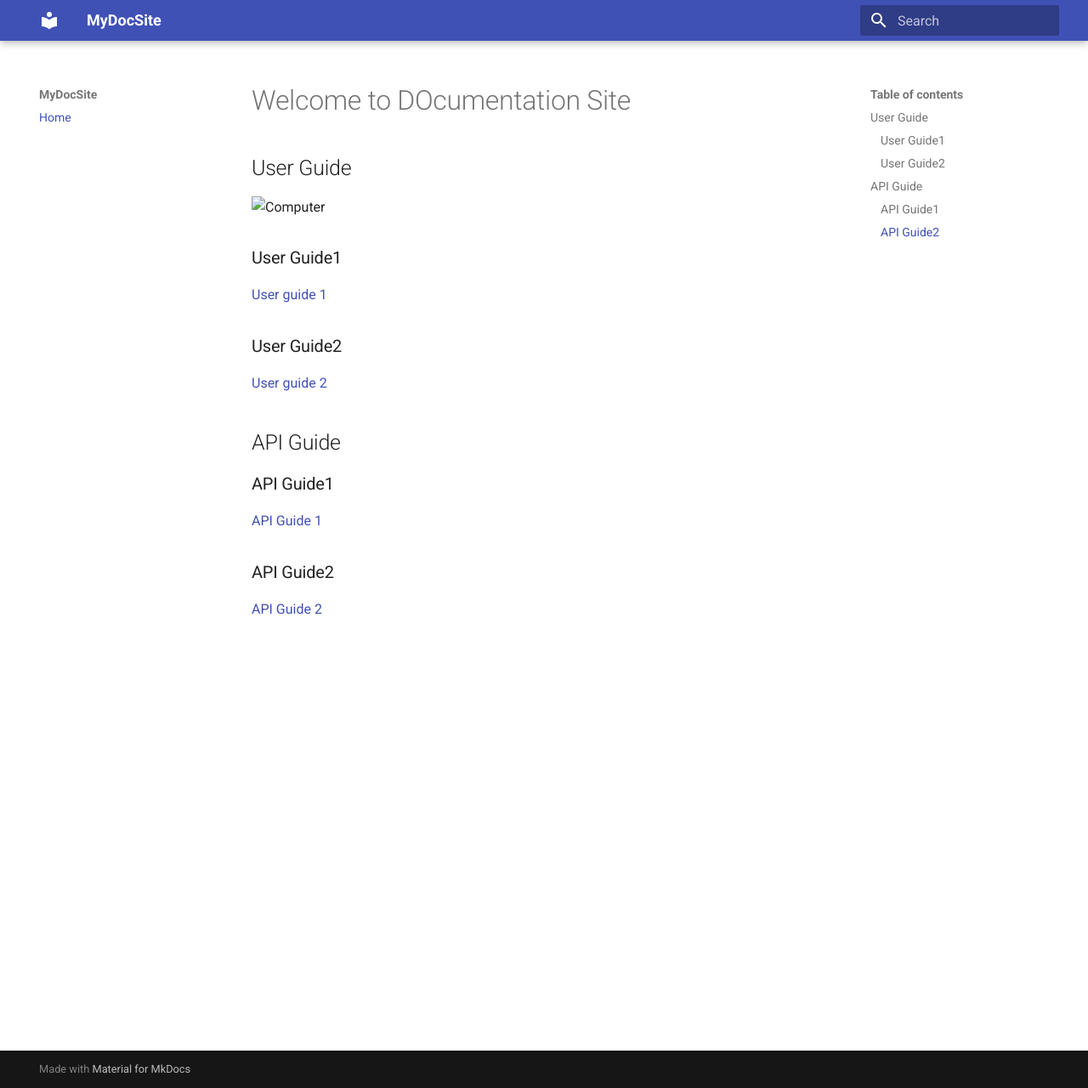
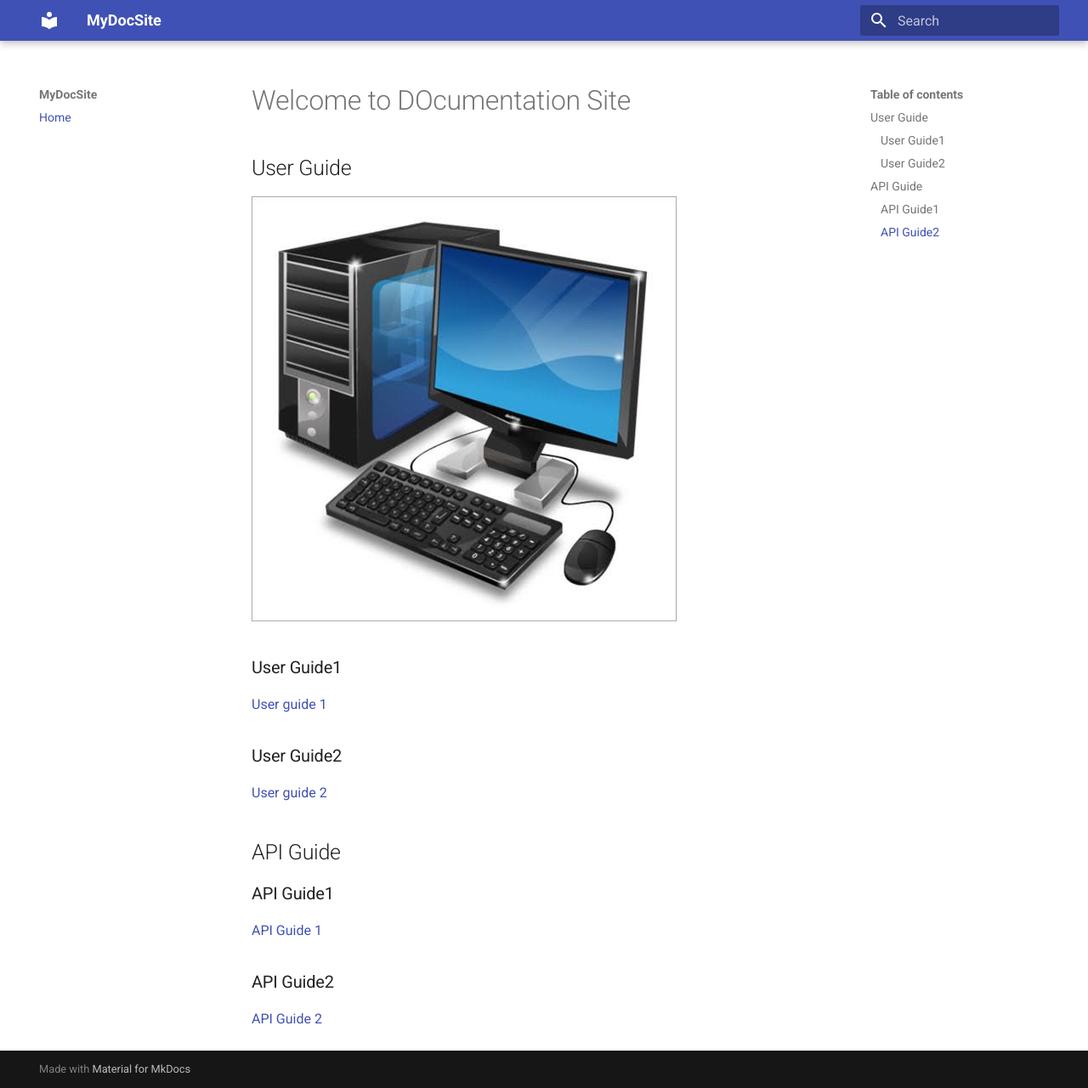
Before and after one commit to dheeraj7788/DACnew, an MkDocs documentation site: the page built from docs/index.md, in a window 1280 px wide and 1280 px high. Shown: the whole window at 85% size. Built offline with MkDocs 1.6.1 and Material for MkDocs 9.7.7, drawn with Linux system fonts in a browser that asks for light colours.

Commit message:
added images

```diff
--- a/docs/index.md
+++ b/docs/index.md
@@ -1,7 +1,7 @@
 # Welcome to DOcumentation Site
 
 ## User Guide
-![Computer](images/computer.jfif)
+![Computer](Images/computer.jfif)
 ### User Guide1
 [User guide 1](User-Guide1.md)
 ### User Guide2
```
Also changed, not shown: docs/images/computer.jfif (renamed from Images/computer.jfif).
